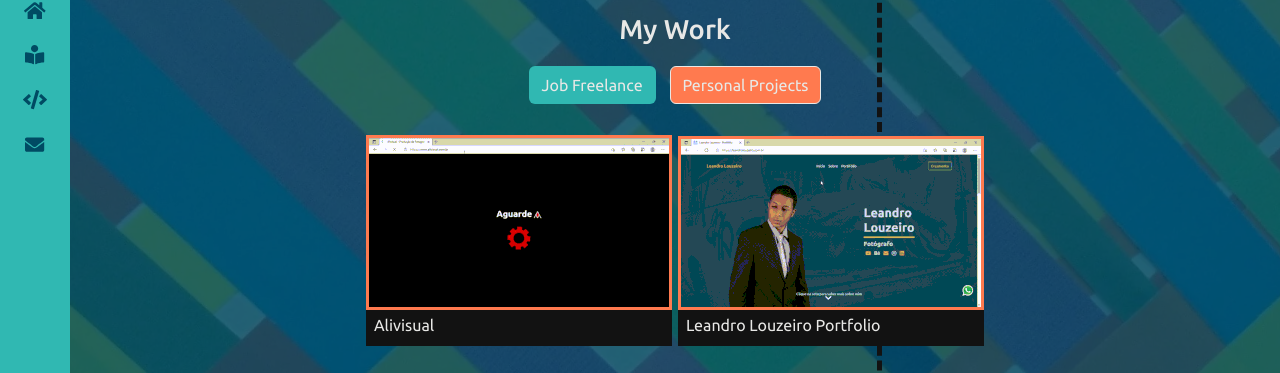
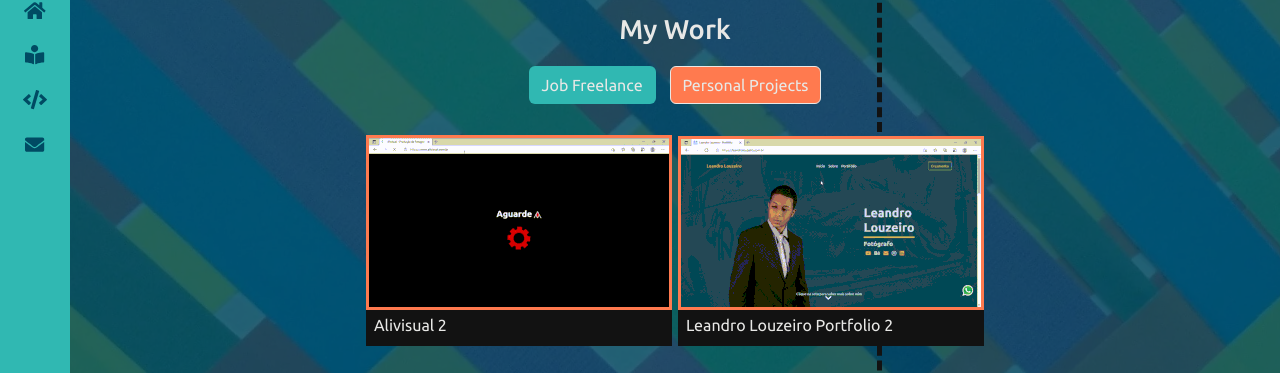
Before and after one commit to IsaacLouzeiro/web-portfolio, a Vue app: page / in a window 1280 px wide. Both pictures are taken after a click on the link "Personal Projects". Shown: the part 315-688 px from the top of the page. Built offline with nearby package versions, Linux system fonts and the light colour scheme.

Commit message:
inserindo logica de mudanca de projetos no botao

```diff
--- a/src/components/WorkSection.vue
+++ b/src/components/WorkSection.vue
@@ -9,12 +9,32 @@
 
                     <div class="mt-3 mb-4">
                         <a href="#" @click="projFreelancer" id="projFreelancer" class="btn my-1 active">{{ btnFreela }}</a>
-                        <a href="#" @click="projPersonal" id="projPersonal" class="btn my-1">{{ btnPersonal }}</a>
+                        <a href="#" @click="projPessoal" id="projPersonal" class="btn my-1">{{ btnPersonal }}</a>
                     </div>
 
 
                     <ul class="box-projetos">
-                        <li v-for="item in projFreela" :key="item.projFreela">
+                        <li v-for="item in projFreela" :key="item.projFreela" v-show="this.freelancer == 'open'">
+                            <div @click="arrayFreela(item.id, 'boxOpen')">
+                                <div class="bg-proj">
+                                    <img :src="item.img" :alt="item.alt">
+                                </div>
+                                <div class="bottom-proj">
+                                    <span>{{ item.nome }}</span>
+                                </div>
+                            </div>
+
+                            <div :id="item.id" class="another-box">
+                                <section>
+                                    <div class="box-header">
+                                        <span class="box-title">{{ item.nome }}</span>
+                                        <span @click="arrayFreela(item.id, 'boxClose')" class="btn-close"></span>
+                                    </div>
+                                </section>
+                            </div>
+                        </li>
+
+                        <li v-for="item in projPersonal" :key="item.projPersonal" v-show="this.pessoal == 'open'">
                             <div @click="arrayFreela(item.id, 'boxOpen')">
                                 <div class="bg-proj">
                                     <img :src="item.img" :alt="item.alt">
@@ -64,22 +84,35 @@
 <script>
 export default {
     name: 'WorkSection',
+    data() {
+        return {
+            freelancer: 'open',
+            pessoal: 'closed'
+        }
+    },
     props: {
         titleSection: String,
         btnFreela: String,
         btnPersonal: String,
         seeMore: String,
-        projFreela: Array
+        projFreela: Array,
+        projPersonal: Array
     },
     methods: {
         projFreelancer() {
             document.getElementById('projPersonal').classList.remove('active')
             document.getElementById('projFreelancer').classList.add('active')
+
+            this.freelancer = "open"
+            this.pessoal = "closed"
         },
 
-        projPersonal() {
+        projPessoal() {
             document.getElementById('projFreelancer').classList.remove('active')
             document.getElementById('projPersonal').classList.add('active')
+
+            this.freelancer = "closed"
+            this.pessoal = "open"
         },
 
         arrayFreela(id, who) {
--- a/src/views/Home.vue
+++ b/src/views/Home.vue
@@ -28,7 +28,7 @@
 
                 <AboutSection :scrollDown="scrollDown" :titleSection="titleSectionAbout" :aboutText="aboutText" :moreDetails="moreDetails" :btnWebResume="btnWebResume" :titleSkills="titleSkills" :hardSkill="hardSkill" :softSkill="softSkill" :boxSkill="boxSkill" :boxSoftSkill="boxSoftSkill" />
 
-                <WorkSection :titleSection="titleSectionWork" :btnFreela="btnFreela" :btnPersonal="btnPersonal" :seeMore="seeMore" :projFreela="projFreela" />
+                <WorkSection :titleSection="titleSectionWork" :btnFreela="btnFreela" :btnPersonal="btnPersonal" :seeMore="seeMore" :projFreela="projFreela" :projPersonal="projPersonal" />
             </main>
             <!-- // conteudo principal -->
         </section>
@@ -169,6 +169,24 @@ export default {
                     img: require('../assets/img/leandroLouzeiro.gif'),
 
                 }
+            ],
+
+
+            projPersonal: [
+                {
+                    id: 1.1,
+                    alt: "Imagem Alivisual 2",
+                    nome: "Alivisual 2",
+                    img: require('../assets/img/alivisual.gif'),
+
+                },
+                {
+                    id: 2.1,
+                    alt: "Imagem Leandro Louzeiro Portfolio 2",
+                    nome: "Leandro Louzeiro Portfolio 2",
+                    img: require('../assets/img/leandroLouzeiro.gif'),
+
+                }
             ]
         }
     },
```
